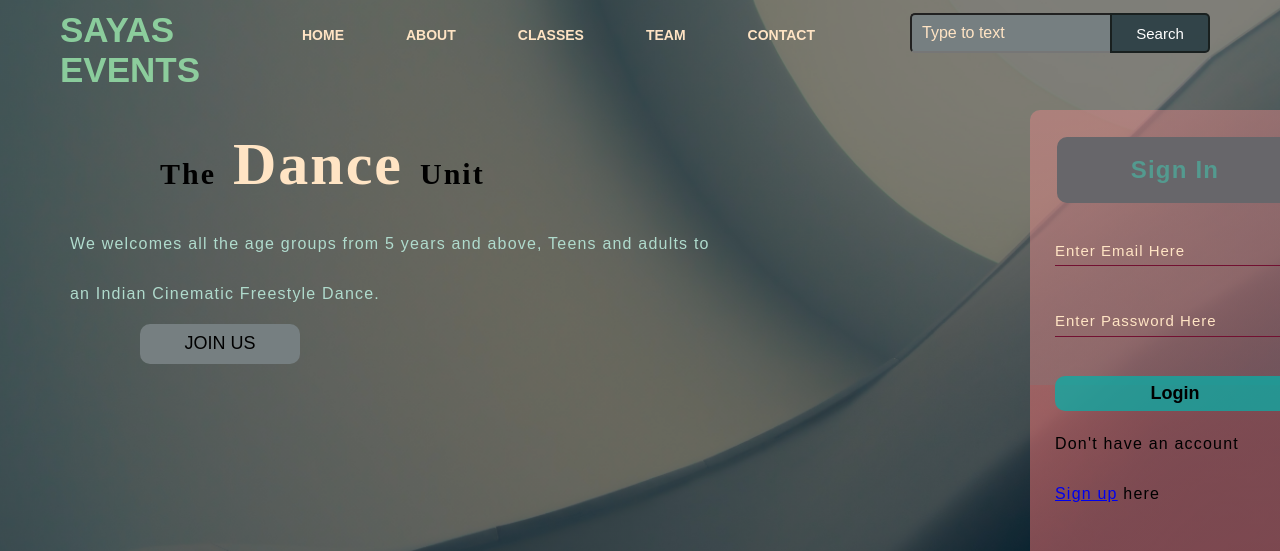
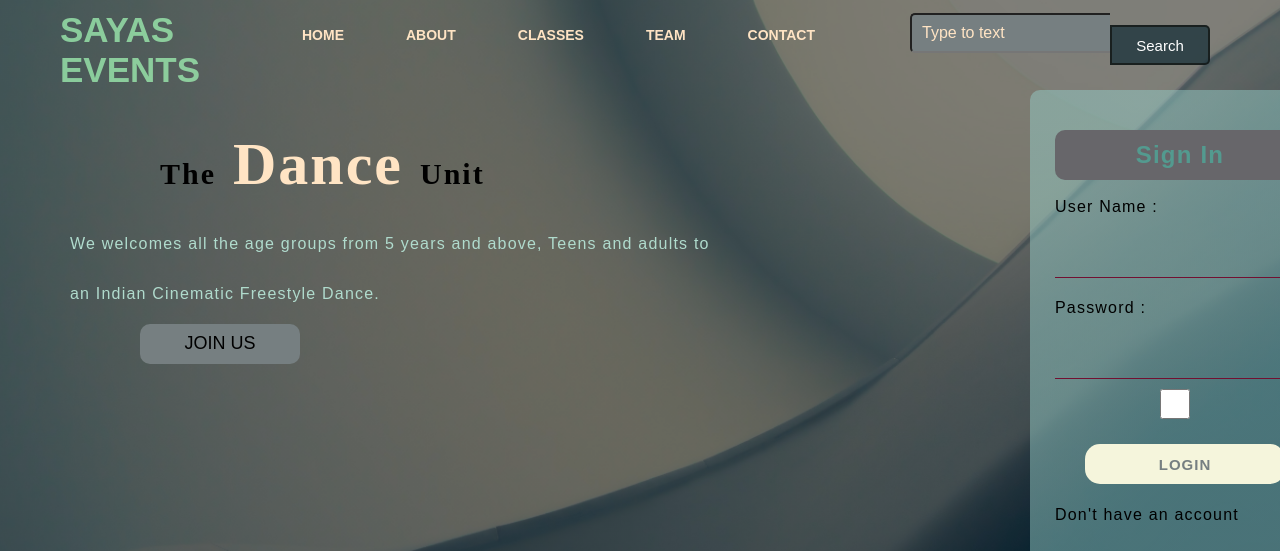
Before and after one commit to Priyasatheeshkumar/Mywebpage, a plain HTML site: page index.html in a window 1280 px wide. Shown: the top 551 px of the page. Drawn offline with nearby package versions, Linux system fonts and the light colour scheme.

Commit message:
Add files via upload

```diff
--- a/index.html
+++ b/index.html
@@ -3,6 +3,7 @@
 <head>
         <title>Webpage Design</title>
         <link rel="stylesheet" href="style.css">
+        <script src="valid.js"></script>
 </head>
 <body>
     <div class ="main">
@@ -28,23 +29,17 @@
             <h1>The<span> Dance </span>Unit</h1>
             <p class="par">We welcomes all the age groups from 5 years and above, Teens and adults to<br> an Indian Cinematic Freestyle Dance. </p>
             <button class="cn"><a href="#">JOIN US</a></button>
-            <!--<div class="form">
-                <h2>Login</h2>
-                <input type="email" name="email" placeholder="Enter Email Here">
-                <input type="password" name="password" placeholder="Enter Your Password">
-                <button class="btnn" ><a href="#">Login</a></button>
 
-                <p class="link">Don't have an account<br>
-                <a href="#">Sign up Here</a></p>
-                <p class="liw"Log in with></p>
-                <div class="icon">
-                    <a href="#" ><ion-icon> name ="logofacebook"</ion-icon> </a>
-                </div>-->
-                <div class="form">
+            <div class="form">
                     <h2>Sign In</h2>
-                    <input type="email" name="email" placeholder="Enter Email Here">
-                    <input type="password" name="" placeholder="Enter Password Here">
-                    <button class="btnn"><a href="#">Login</a></button>
+                    <p>User Name :</p>
+                    <input type="email" name="" placeholder=" ">
+                    <p>Password :</p>
+                    <input type="password" name="" placeholder=" " id="pass">
+                    <!--<button class="btnn"><a href="#">Login</a></button>-->
+                    <input type="checkbox" onclick="myfunction()">
+                    <input type="submit" name="" value="LOGIN" onclick="validate()">
+                    <div><p id="length"></p></div>
 
                     <p class="link">Don't have an account<br>
                     <a href="#">Sign up</a> <a> here</a></p>
@@ -59,6 +54,8 @@
                     </div>
 
             </div>
+
+
             </div>
             </div>
         </div>
--- a/style.css
+++ b/style.css
@@ -82,7 +82,7 @@ ul li a:hover{
     height: 40px;
     background-color: #1a323ac0;
     border: 2px solid #111412c0;
-    margin-top: 13px;
+    margin-top: 25px;
     color: white;
     font-size: 15px;
     border-top-right-radius: 5px;
@@ -145,25 +145,30 @@ ul li a:hover{
 }
 .form{
     width: 250px;
-    height: 500px;
-    background: linear-gradient(to top, rgba(245, 116, 116, 0.5)50%, rgba(220, 133, 133, 0.5)50% );
+    height: 550px;
+    background: linear-gradient(to top, rgba(149, 205, 200, 0.488)50%, rgba(149, 205, 200, 0.488));
     position: absolute;
-    top: 110px;
+    top: 90px;
     left: 1030px;
     border-radius: 10px;
-    padding: 25px;
+    padding: 40px 25px;
 }
 .form h2{
     width: 220px;
+    text-align: center;
     font-family: sans-serif;
+    font-size: x-large;
     text-align: center;
-
     color: #4dab9cc0;
     background-color: rgb(103, 102, 106);
     border-radius: 10px;
-    margin: 2px;
-    padding: 8px;
+    margin-bottom: 2px;
+    padding-left: 15px;
 }
+.form p{
+   padding-bottom: -15px;
+}
+
 .form input{
     width: 240px;
     height: 30px;
@@ -171,13 +176,34 @@ ul li a:hover{
     border-bottom: 1px solid rgb(114, 16, 49);
     border-top: none;
     border-left: none;
-    color: rgb(181, 38, 98);
+    color: black;
+    font-size: 15px;
+    font-family: sans-serif;
     font-size: 15px;
     letter-spacing: 1px;
-    margin-top: 30px;
-    font-family: sans-serif;
+    padding-top: 5px;
+    padding-bottom: 5px;
+    margin-top: 5px;
+    margin-bottom: 5px;
 
 }
+.form input[type="submit"]{
+    width: 200px;
+    margin-left: 30px;
+    border: none;
+    height: 40px;
+    color: rgb(118, 127, 129);
+    background: beige;
+    font-weight: bold;
+    border-radius: 15px;
+}
+.form input[type="submit"]:hover{
+ cursor: pointer;
+ background: aqua;
+ color: black;
+ font-family: bold;
+}
+
 .form input:focus{
     outline: none;
 }
@@ -226,6 +252,8 @@ ul li a:hover{
 }
 .liw{
     padding-top: 15px;
+    margin-top: auto;
+    margin-bottom: auto;
     padding-bottom: 10px;
     text-align: center;
 }
--- /dev/null
+++ b/valid.js
@@ -0,0 +1,23 @@
+function myfunction(){
+    var x = document.getElementById("pass");
+
+    if(x.type==="password"){
+        x.type = "text";
+    }
+    else{
+        x.type = "password";
+    }
+}
+function validate(){
+    var password= document.getElementById("pass");
+    var length=document.getElementById("length");
+
+    if(password.value.length >=8){
+        alert("Login Successful");
+        window.location.replace("newpage.html")
+        return false;
+    }
+        else{
+            alert("Login Failed");
+        }
+}
```
Also changed, not shown: newpage.html (added, +10 -0 lines).
